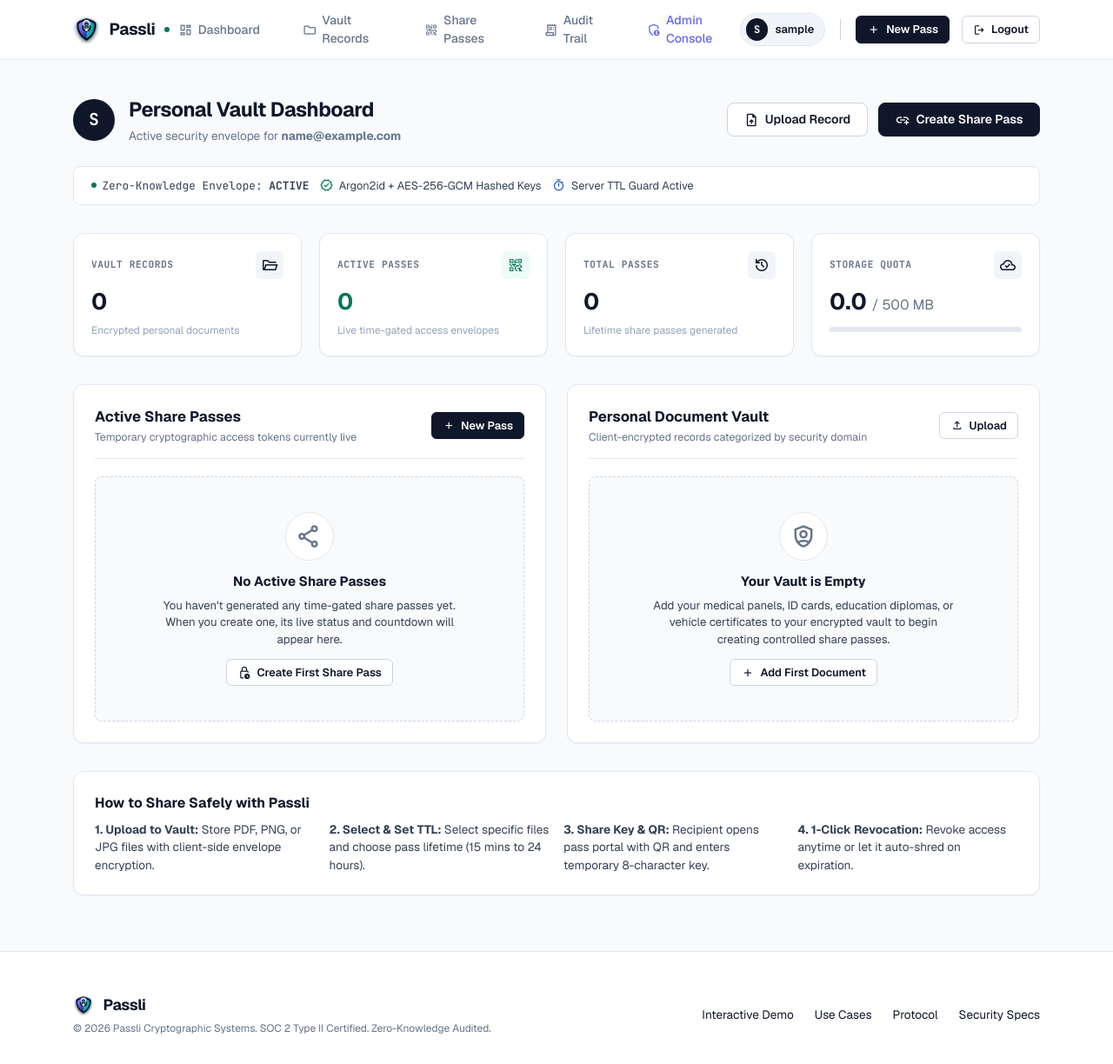
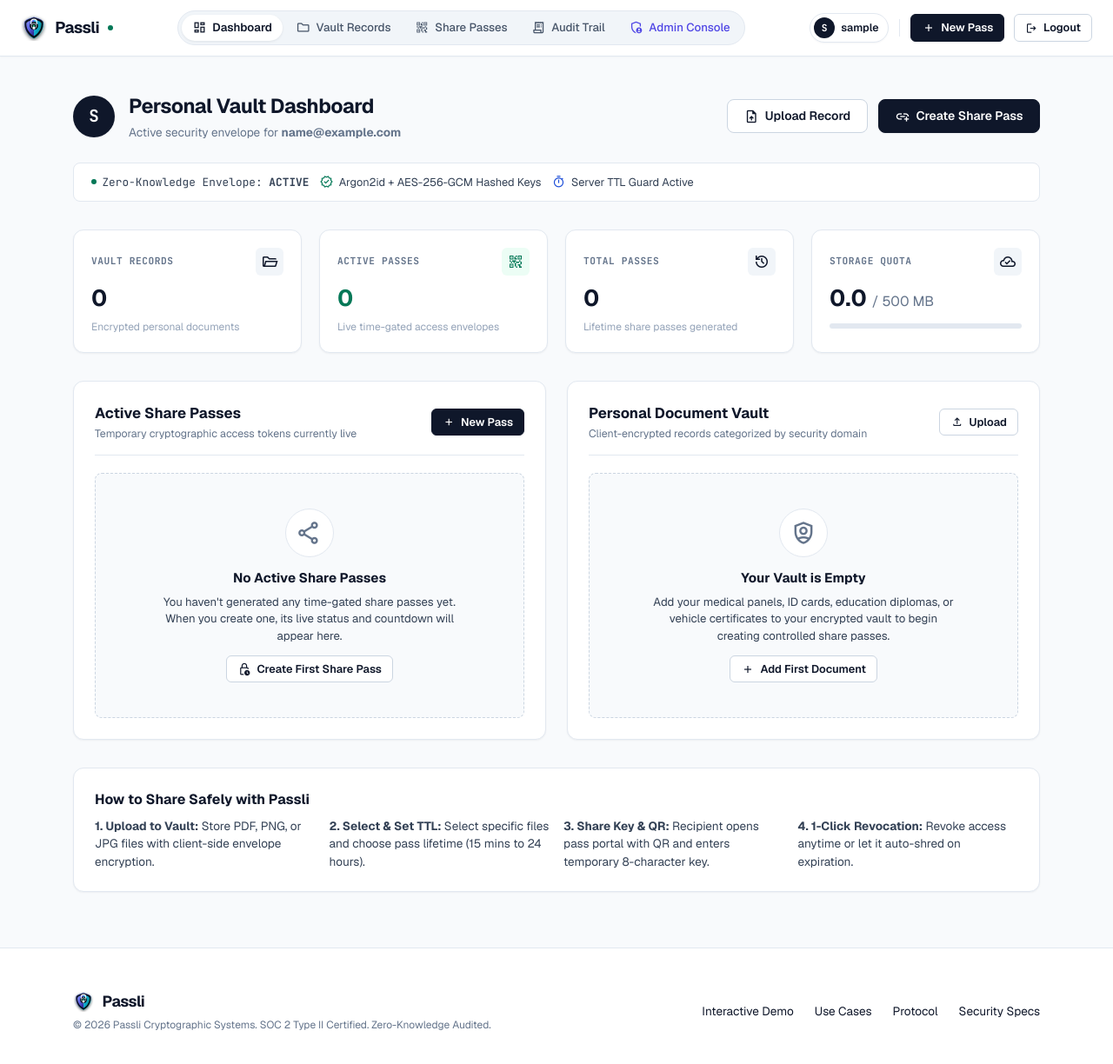
Before and after one commit to Muqadas-Fareed-devt/passli, a Django app: page /dashboard/ in a window 1280 px wide. Shown: the whole page at 87% size. After the commit the page ends 1185 px from the top, so only its background shows below. Run offline with Django 5.2, Linux system fonts and the light colour scheme; the visitor is signed in with stand-in values (Sample User, id 1); data that the repository does not hold is empty.

Commit message:
feat(ui): redesign top navigation bar with pill container, nowrap labels, and active highlight states

```diff
--- a/static/css/styles.css
+++ b/static/css/styles.css
@@ -93,35 +93,45 @@ a {
 
 /* Header & Nav */
 .header {
-  background-color: var(--bg-surface);
-  border-bottom: 1px solid var(--border-light);
+  background: rgba(255, 255, 255, 0.95);
+  backdrop-filter: blur(16px);
+  -webkit-backdrop-filter: blur(16px);
+  border-bottom: 1px solid #e2e8f0;
   position: sticky;
   top: 0;
-  z-index: 100;
+  z-index: 1000;
+  box-shadow: 0 1px 2px 0 rgba(15, 23, 42, 0.03);
+}
+
+.header .container {
+  max-width: 1280px;
+  padding: 0 1.5rem;
 }
 
 .nav-wrapper {
   display: flex;
   justify-content: space-between;
   align-items: center;
-  height: 4.25rem;
+  height: 64px;
+  gap: 1rem;
 }
 
 .nav-left {
   display: flex;
   align-items: center;
+  flex-shrink: 0;
 }
 
 .brand-logo {
   display: flex;
   align-items: center;
-  gap: 0.65rem;
-  font-size: 1.18rem;
-  font-weight: 700;
-  color: var(--brand-navy);
-  letter-spacing: -0.025em;
+  gap: 0.6rem;
+  font-size: 1.15rem;
+  font-weight: 800;
+  color: var(--brand-navy);
+  letter-spacing: -0.03em;
   text-decoration: none;
-  transition: opacity var(--transition-fast), transform var(--transition-fast);
+  transition: opacity 0.15s ease, transform 0.15s ease;
 }
 
 .brand-logo:hover {
@@ -130,32 +140,21 @@ a {
 }
 
 .brand-mark-img {
-  width: 1.95rem;
-  height: 1.95rem;
+  width: 1.85rem;
+  height: 1.85rem;
   display: block;
   flex-shrink: 0;
-  transition: transform var(--transition-fast);
+  transition: transform 0.15s ease;
 }
 
 .brand-logo:hover .brand-mark-img {
-  transform: scale(1.05);
+  transform: scale(1.04);
 }
 
 .brand-text {
   font-family: var(--font-sans);
-  font-weight: 700;
-  letter-spacing: -0.025em;
-}
-
-.brand-icon-box {
-  width: 1.85rem;
-  height: 1.85rem;
-  background-color: var(--brand-navy);
-  color: #ffffff;
-  border-radius: var(--radius-sm);
-  display: flex;
-  align-items: center;
-  justify-content: center;
+  font-weight: 800;
+  letter-spacing: -0.03em;
 }
 
 .brand-dot {
@@ -163,68 +162,111 @@ a {
   height: 6px;
   border-radius: 50%;
   background-color: var(--brand-emerald);
+  display: inline-block;
 }
 
 .nav-links {
   display: flex;
   align-items: center;
-  gap: 1.75rem;
   list-style: none;
   margin: 0;
   padding: 0;
 }
 
+.auth-nav-links {
+  gap: 0.2rem;
+  background: #f1f5f9;
+  border: 1px solid #e2e8f0;
+  border-radius: var(--radius-full);
+  padding: 0.25rem;
+}
+
+.public-nav-links {
+  gap: 1.5rem;
+}
+
 .nav-link {
   display: inline-flex;
   align-items: center;
-  gap: 0.35rem;
-  color: var(--text-muted);
-  font-size: 0.875rem;
+  gap: 0.4rem;
+  color: #475569;
+  font-size: 0.825rem;
   font-weight: 500;
-  padding: 0.4rem 0.65rem;
-  border-radius: var(--radius-sm);
-  transition: var(--transition);
+  padding: 0.35rem 0.75rem;
+  border-radius: var(--radius-full);
+  transition: all 0.15s ease-in-out;
+  white-space: nowrap !important;
+  flex-shrink: 0;
+  text-decoration: none;
 }
 
 .nav-link:hover {
   color: var(--brand-navy);
-  background-color: var(--bg-subtle);
+  background-color: #ffffff;
+  box-shadow: 0 1px 2px rgba(15, 23, 42, 0.05);
+}
+
+.nav-link.active {
+  color: var(--brand-navy);
+  font-weight: 600;
+  background-color: #ffffff;
+  box-shadow: 0 1px 3px rgba(15, 23, 42, 0.08);
+}
+
+.nav-link-admin {
+  color: #4f46e5 !important;
+}
+
+.nav-link-admin:hover {
+  color: #4338ca !important;
+  background-color: #ffffff !important;
+}
+
+.nav-link-admin.active {
+  color: #4338ca !important;
+  background-color: #e0e7ff !important;
+  font-weight: 700;
+  box-shadow: 0 1px 3px rgba(67, 56, 202, 0.12);
 }
 
 .nav-actions {
   display: flex;
   align-items: center;
-  gap: 0.85rem;
+  gap: 0.65rem;
+  flex-shrink: 0;
 }
 
 .nav-user-pill {
-  display: flex;
-  align-items: center;
-  gap: 0.5rem;
-  padding: 0.3rem 0.75rem 0.3rem 0.35rem;
-  background-color: var(--bg-subtle);
-  border: 1px solid var(--border-light);
+  display: inline-flex;
+  align-items: center;
+  gap: 0.45rem;
+  padding: 0.25rem 0.65rem 0.25rem 0.25rem;
+  background-color: #ffffff;
+  border: 1px solid #e2e8f0;
   border-radius: var(--radius-full);
-  font-size: 0.8rem;
+  font-size: 0.775rem;
   font-weight: 600;
   color: var(--brand-navy);
+  box-shadow: 0 1px 2px rgba(15, 23, 42, 0.04);
+  flex-shrink: 0;
 }
 
 .user-nav-avatar {
-  width: 1.6rem;
-  height: 1.6rem;
+  width: 24px;
+  height: 24px;
   border-radius: 50%;
   background-color: var(--brand-navy);
   color: #ffffff;
   display: flex;
   align-items: center;
   justify-content: center;
-  font-size: 0.75rem;
+  font-size: 0.7rem;
   font-weight: 700;
+  flex-shrink: 0;
 }
 
 .user-nav-name {
-  max-width: 130px;
+  max-width: 120px;
   overflow: hidden;
   text-overflow: ellipsis;
   white-space: nowrap;
@@ -232,9 +274,10 @@ a {
 
 .nav-divider {
   width: 1px;
-  height: 1.5rem;
-  background-color: var(--border-medium);
-  margin: 0 0.2rem;
+  height: 1.25rem;
+  background-color: #e2e8f0;
+  margin: 0 0.1rem;
+  flex-shrink: 0;
 }
 
 .nav-logout-form {
--- a/templates/base.html
+++ b/templates/base.html
@@ -55,33 +55,33 @@
                 {% if user.is_authenticated %}
                     <ul class="nav-links auth-nav-links">
                         <li>
-                            <a href="{% url 'dashboard' %}" class="nav-link" data-testid="nav-dashboard">
+                            <a href="{% url 'dashboard' %}" class="nav-link {% if request.resolver_match.url_name == 'dashboard' %}active{% endif %}" data-testid="nav-dashboard">
                                 <span class="material-symbols-outlined" style="font-size: 17px;">dashboard</span>
                                 <span>Dashboard</span>
                             </a>
                         </li>
                         <li>
-                            <a href="{% url 'documents_list' %}" class="nav-link" data-testid="nav-documents">
+                            <a href="{% url 'documents_list' %}" class="nav-link {% if 'documents' in request.path %}active{% endif %}" data-testid="nav-documents">
                                 <span class="material-symbols-outlined" style="font-size: 17px;">folder</span>
                                 <span>Vault Records</span>
                             </a>
                         </li>
                         <li>
-                            <a href="{% url 'share_list' %}" class="nav-link" data-testid="nav-passes">
+                            <a href="{% url 'share_list' %}" class="nav-link {% if 'share' in request.path and 'p/' not in request.path %}active{% endif %}" data-testid="nav-passes">
                                 <span class="material-symbols-outlined" style="font-size: 17px;">qr_code_2</span>
                                 <span>Share Passes</span>
                             </a>
                         </li>
                         <li>
-                            <a href="{% url 'audit:audit_list' %}" class="nav-link" data-testid="nav-audit">
+                            <a href="{% url 'audit:audit_list' %}" class="nav-link {% if 'audit' in request.path and 'admin-dashboard' not in request.path %}active{% endif %}" data-testid="nav-audit">
                                 <span class="material-symbols-outlined" style="font-size: 17px;">receipt_long</span>
                                 <span>Audit Trail</span>
                             </a>
                         </li>
                         {% if user.is_staff %}
                         <li>
-                            <a href="{% url 'admin_dashboard_overview' %}" class="nav-link" data-testid="nav-admin" style="color: #6366f1;">
-                                <span class="material-symbols-outlined" style="font-size: 17px; color: #6366f1;">admin_panel_settings</span>
+                            <a href="{% url 'admin_dashboard_overview' %}" class="nav-link nav-link-admin {% if 'admin-dashboard' in request.path %}active{% endif %}" data-testid="nav-admin">
+                                <span class="material-symbols-outlined" style="font-size: 17px;">admin_panel_settings</span>
                                 <span>Admin Console</span>
                             </a>
                         </li>
```
